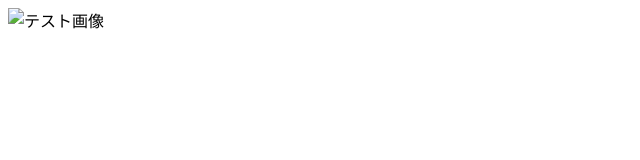
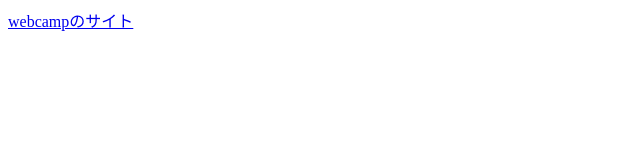
Before and after one commit to Atsuya022/practice, a plain HTML site: page index.html in a window 1280 px wide. Shown: the whole page, without its empty margins (0-640 px from the left). Drawn offline with Linux system fonts and the light colour scheme.

Commit message:
[Update] aタグ

```diff
--- a/index.html
+++ b/index.html
@@ -1 +1 @@
-<img src="cat.jpg" alt="テスト画像">
+<a href="https://web-camp.io/">webcampのサイト</a>
```
Also changed, not shown: cat.jpg (added).
